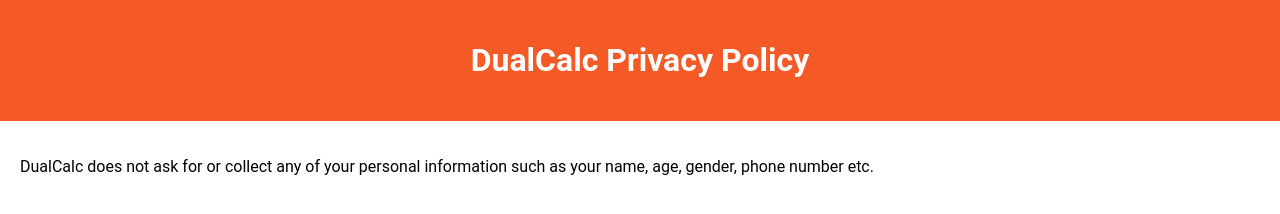
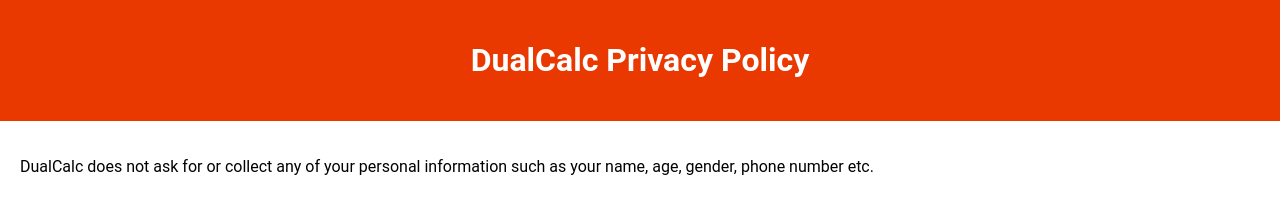
Before and after one commit to BrainyByteAI/DualCalc-Privacy-Policy, a plain HTML site: page index.html in a window 1280 px wide. Drawn offline with Linux system fonts and the light colour scheme.

Commit message:
Update index.html

```diff
--- a/index.html
+++ b/index.html
@@ -13,7 +13,7 @@
         }
 
         header {
-            background-color: #F55926;
+            background-color: #e93900;
             color: #fff;
             padding: 20px;
             text-align: center;
```
